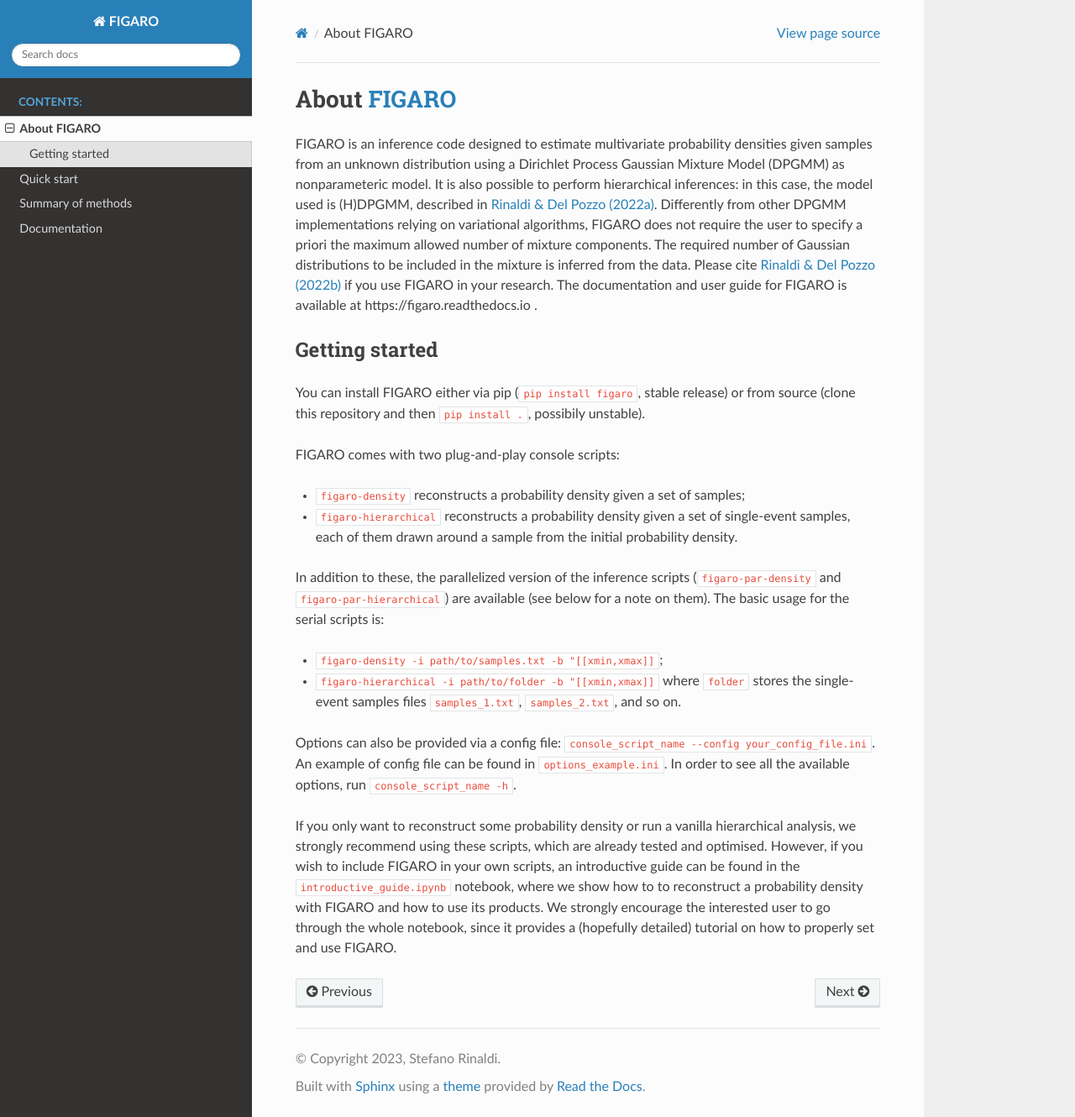
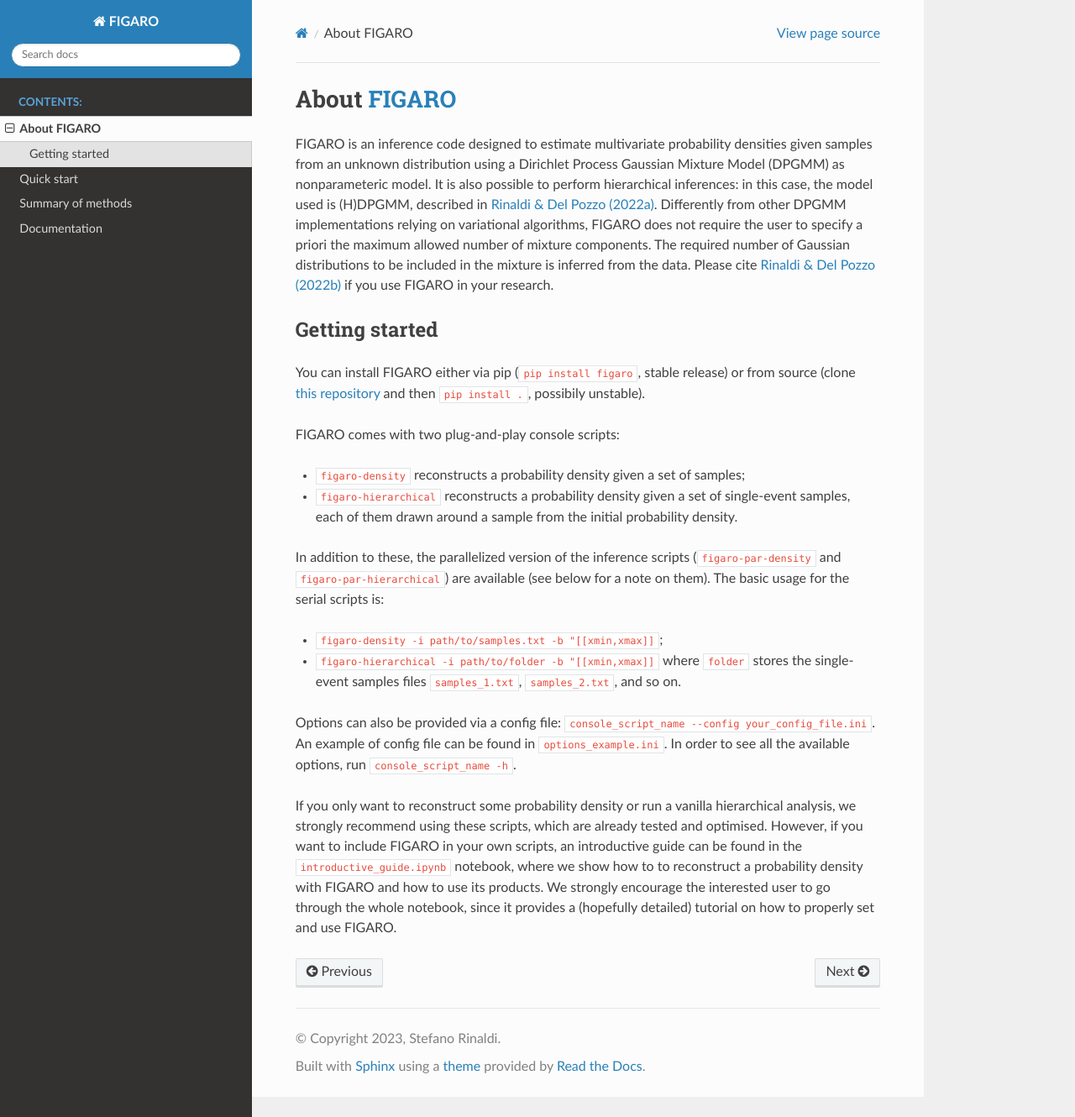
Before and after one commit to sterinaldi/FIGARO, a Sphinx documentation site: the page built from docs/source/README.md, in a window 1280 px wide and 1330 px high. Shown: the whole window at 84% size. Built offline with Sphinx 7.4.7 and the Read the Docs theme 2.0.0, drawn with Linux system fonts in a browser that asks for light colours.

Commit message:
added link to repo

```diff
--- a/docs/source/README.md
+++ b/docs/source/README.md
@@ -3,11 +3,11 @@
 FIGARO is an inference code designed to estimate multivariate probability densities given samples from an unknown distribution using a Dirichlet Process Gaussian Mixture Model (DPGMM) as nonparameteric model.
 It is also possible to perform hierarchical inferences: in this case, the model used is (H)DPGMM, described in [Rinaldi & Del Pozzo (2022a)](https://ui.adsabs.harvard.edu/abs/2022MNRAS.509.5454R/abstract).
 Differently from other DPGMM implementations relying on variational algorithms, FIGARO does not require the user to specify a priori the maximum allowed number of mixture components. The required number of Gaussian distributions to be included in the mixture is inferred from the data.
-Please cite [Rinaldi & Del Pozzo (2022b)](https://ui.adsabs.harvard.edu/abs/2022arXiv220507252R/abstract) if you use FIGARO in your research. The documentation and user guide for FIGARO is available at https://figaro.readthedocs.io .
+Please cite [Rinaldi & Del Pozzo (2022b)](https://ui.adsabs.harvard.edu/abs/2022arXiv220507252R/abstract) if you use FIGARO in your research.
 
 ## Getting started
 
-You can install FIGARO either via pip (`pip install figaro`, stable release) or from source (clone this repository and then `pip install .`, possibily unstable).
+You can install FIGARO either via pip (`pip install figaro`, stable release) or from source (clone [this repository](https://github.com/sterinaldi/FIGARO) and then `pip install .`, possibily unstable).
 
 FIGARO comes with two plug-and-play console scripts:
 * `figaro-density` reconstructs a probability density given a set of samples;
@@ -22,4 +22,4 @@
 In order to see all the available options, run `console_script_name -h`.
 
 If you only want to reconstruct some probability density or run a vanilla hierarchical analysis, we strongly recommend using these scripts, which are already tested and optimised.
-However, if you wish to include FIGARO in your own scripts, an introductive guide can be found in the `introductive_guide.ipynb` notebook, where we show how to to reconstruct a probability density with FIGARO and how to use its products. We strongly encourage the interested user to go through the whole notebook, since it provides a (hopefully detailed) tutorial on how to properly set and use FIGARO.
+However, if you want to include FIGARO in your own scripts, an introductive guide can be found in the `introductive_guide.ipynb` notebook, where we show how to to reconstruct a probability density with FIGARO and how to use its products. We strongly encourage the interested user to go through the whole notebook, since it provides a (hopefully detailed) tutorial on how to properly set and use FIGARO.
```
